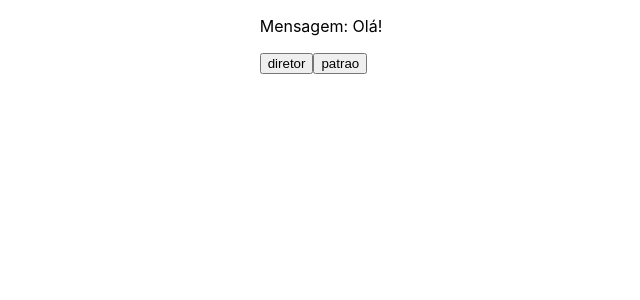
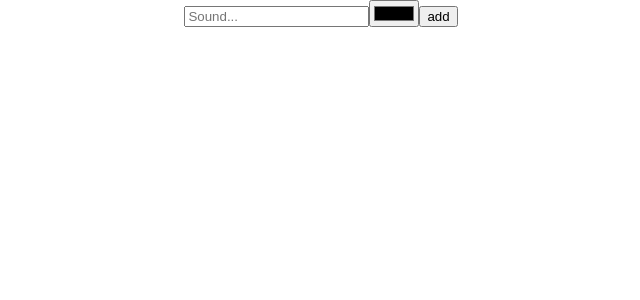
Before and after one commit to freitas022/reactjs-building-an-interface, a React (Create React App) app: page / in a window 1280 px wide. Shown: the top 300 px of the page, without its empty margins (319-959 px from the left). Built offline with nearby package versions, Linux system fonts and the light colour scheme.

Commit message:
managing  form inputs with useRef

```diff
--- a/src/App.js
+++ b/src/App.js
@@ -1,31 +1,28 @@
-import { useReducer } from "react";
+import { useRef } from "react";
 import "./App.css";
 
-const initalState = {
-  message: "Olá!",
-};
+function App() {
 
-function reducer(state, action) {
-  switch (action.type) {
-    case "patrao":
-      return {
-        message: "Fala meu patrão!",
-      };
-    case "diretor":
-      return {
-        message: "Fala meu diretor!",
-      };
+  const sound = useRef();
+  const color = useRef();
+
+  const submit = (e) => {
+    e.preventDefault();
+    const soundVal = sound.current.value;
+    const colorVal = color.current.value;
+
+    alert(`${soundVal} sounds like ${colorVal}`);
+    sound.current.value = "";
+    color.current.value = "";
   }
-}
-
-function App() {
-  const [state, dispatch] = useReducer(reducer, initalState);
 
   return (
     <>
-      <p>Mensagem: {state.message}</p>
-      <button onClick={() => dispatch({type: "diretor"})}>diretor</button>
-      <button onClick={() => dispatch({type: "patrao"})}>patrao</button>
+      <form onSubmit={submit}>
+        <input type="text" ref={sound} placeholder="Sound..." />
+        <input type="color" ref={color} />
+        <button>add</button>
+      </form>
     </>
   );
 }
```
